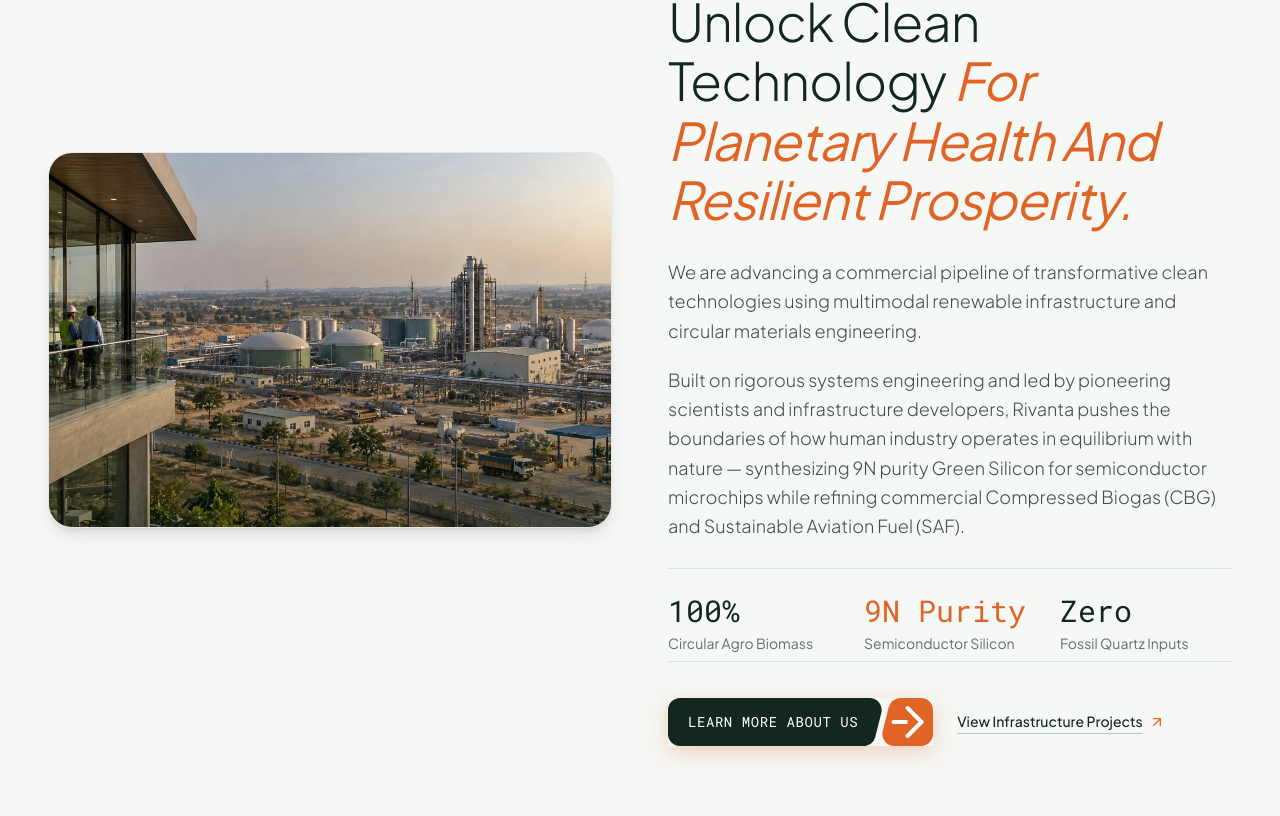
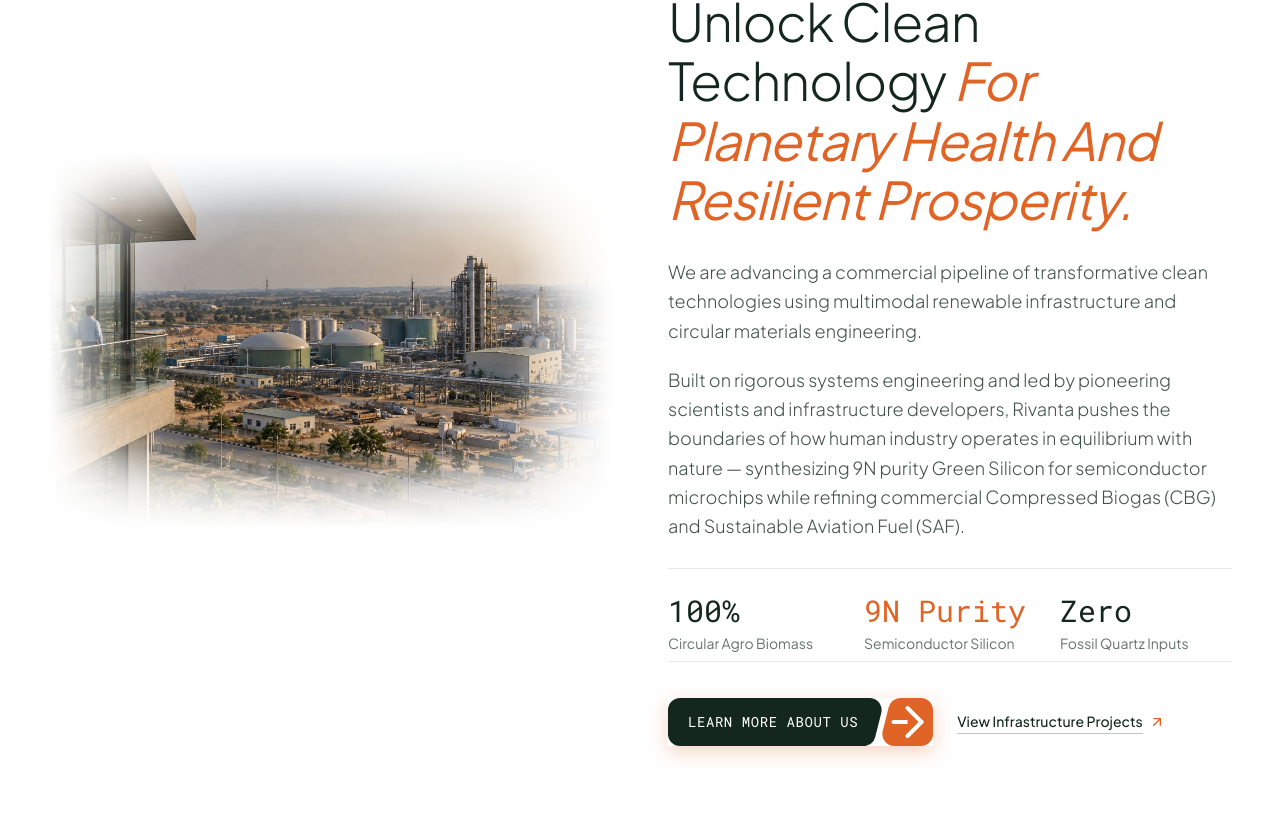
Before and after one commit to joel9945/Rivanta, a Next.js app: page / in a window 1280 px wide. Shown: the part 2164-2980 px from the top of the page. Built offline with nearby package versions, Linux system fonts and the light colour scheme; no server answers.

Commit message:
feat(company): add radial mask and soft gradient blend effect so image seamlessly dissolves into white background

```diff
--- a/src/components/CompanySpotlight.tsx
+++ b/src/components/CompanySpotlight.tsx
@@ -5,7 +5,7 @@
 
 export default function CompanySpotlight() {
   return (
-    <section id="company" className="py-20 md:py-32 bg-[#f6f8f6] border-t border-[#13271e]/8">
+    <section id="company" className="py-20 md:py-32 bg-white border-t border-[#13271e]/8">
       <div className="u-container u-container--1 u-container--pad">
         {/* Top Minimal Section Identifier */}
         <div className="flex items-center pb-5 md:pb-6 border-b border-[#13271e]/10 mb-10 md:mb-16">
@@ -17,11 +17,19 @@
           </div>
         </div>
 
-        {/* 2-Column Balanced Editorial Layout (Zero Card Clutter) */}
+        {/* 2-Column Balanced Editorial Layout (Soft Edge Blend-In) */}
         <div className="grid grid-cols-1 lg:grid-cols-12 gap-10 lg:gap-14 items-center">
-          {/* Left Column (6 cols): Clean Media Showcase */}
+          {/* Left Column (6 cols): Media with Seamless Background Blend Effect */}
           <div className="lg:col-span-6 relative">
-            <div className="relative aspect-[3/2] sm:aspect-[4/3] lg:aspect-[3/2] w-full rounded-2xl md:rounded-3xl overflow-hidden shadow-lg border border-[#13271e]/8 group">
+            <div
+              className="relative aspect-[3/2] sm:aspect-[4/3] lg:aspect-[3/2] w-full overflow-hidden group select-none"
+              style={{
+                maskImage:
+                  "radial-gradient(ellipse 90% 85% at center, rgba(0,0,0,1) 45%, rgba(0,0,0,0) 98%)",
+                WebkitMaskImage:
+                  "radial-gradient(ellipse 90% 85% at center, rgba(0,0,0,1) 45%, rgba(0,0,0,0) 98%)",
+              }}
+            >
               <Image
                 src="/images/company-facility-overview.jpg"
                 alt="Rivanta Integrated Bio-Industrial Refinery and Engineering Facility"
@@ -30,7 +38,13 @@
                 className="object-cover object-center transition-transform duration-700 ease-out group-hover:scale-105"
                 priority
               />
-              <div className="absolute inset-0 bg-gradient-to-t from-[#0e2219]/60 via-transparent to-transparent opacity-60" />
+
+              {/* Seamless feathering into white on all perimeter edges */}
+              <div className="absolute inset-0 pointer-events-none bg-[radial-gradient(ellipse_at_center,_transparent_45%,_rgba(255,255,255,0.85)_95%,_#ffffff_100%)]" />
+              <div className="absolute inset-y-0 right-0 w-24 bg-gradient-to-l from-white via-white/50 to-transparent pointer-events-none" />
+              <div className="absolute inset-y-0 left-0 w-16 bg-gradient-to-r from-white via-white/40 to-transparent pointer-events-none" />
+              <div className="absolute inset-x-0 bottom-0 h-20 bg-gradient-to-t from-white via-white/60 to-transparent pointer-events-none" />
+              <div className="absolute inset-x-0 top-0 h-16 bg-gradient-to-b from-white via-white/50 to-transparent pointer-events-none" />
             </div>
           </div>
 
```
